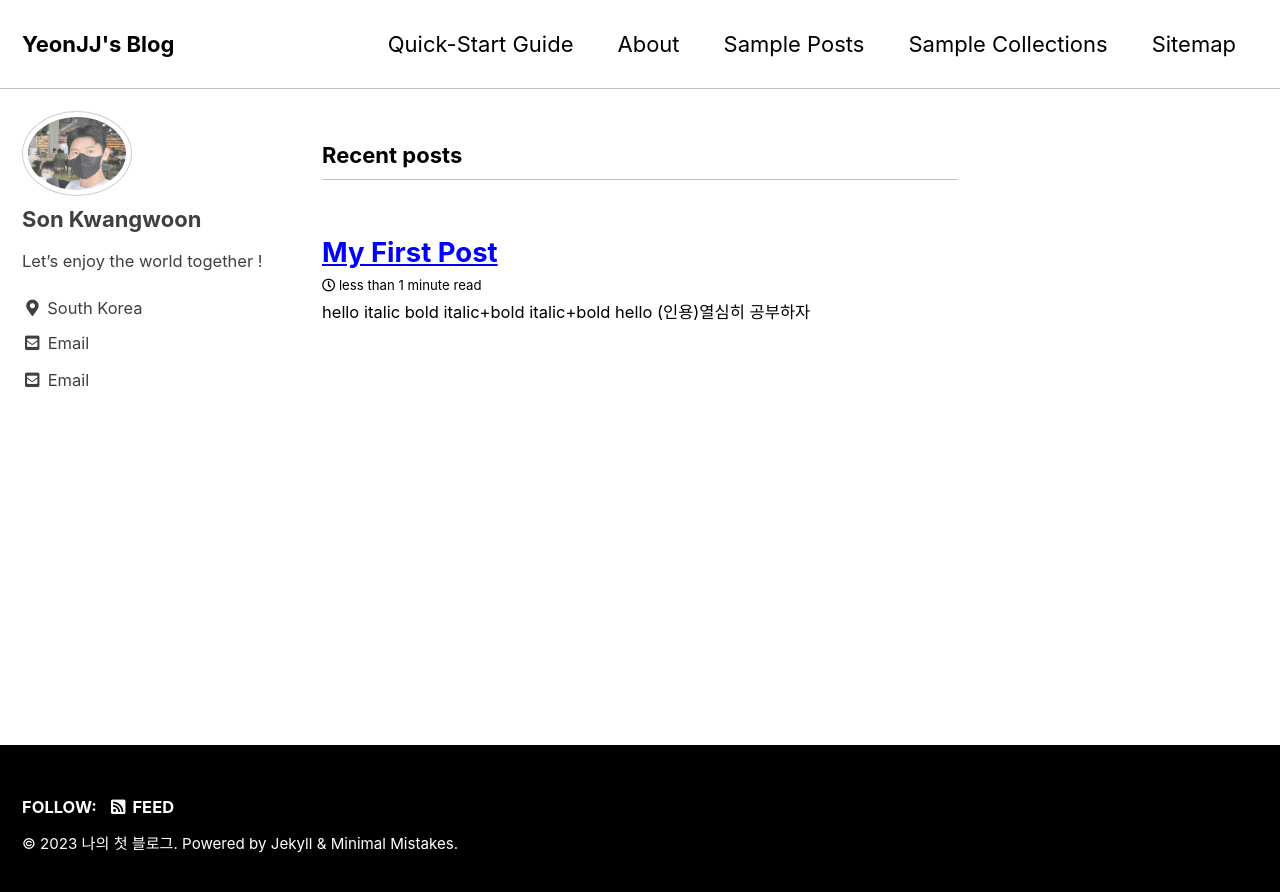
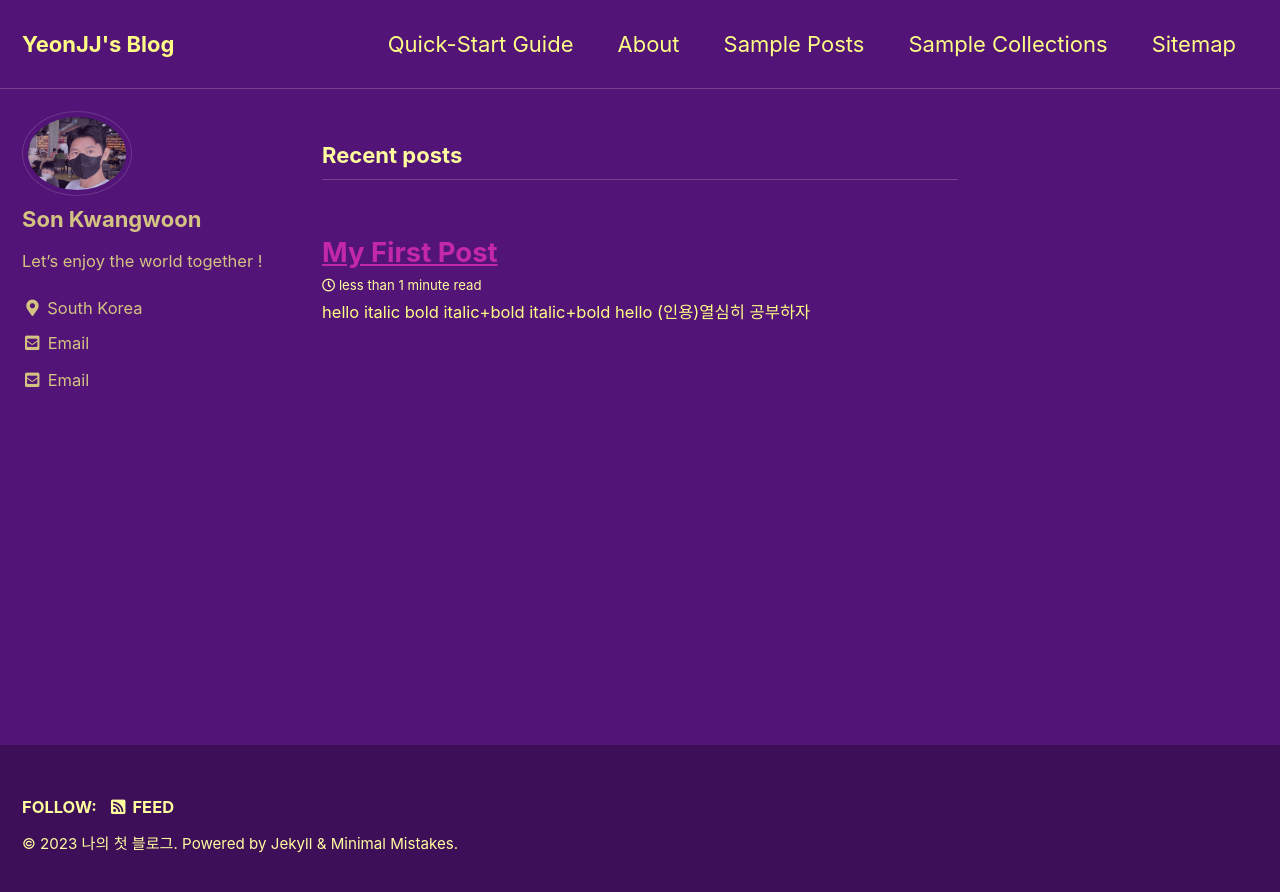
Before and after one commit to imyours241/imyours241.github.io, a Jekyll site: the page built from index.html, in a window 1280 px wide. Shown: the top 892 px of the page. Built offline with Jekyll 4.4.1, drawn with Linux system fonts in a browser that asks for light colours; cached includes are drawn as plain includes; the list of posts is cut into pages by our own code.

Commit message:
Update _config.yml

```diff
--- a/_config.yml
+++ b/_config.yml
@@ -12,7 +12,7 @@
 
 # theme                  : "minimal-mistakes-jekyll"
 # remote_theme           : "mmistakes/minimal-mistakes"
-minimal_mistakes_skin    :  "contrast" #"default" , "air", "aqua", "contrast", "dark", "dirt", "neon", "mint", "plum", "sunrise"
+minimal_mistakes_skin    :  "plum" #"default" , "air", "aqua", "contrast", "dark", "dirt", "neon", "mint", "plum", "sunrise"
 
 # Site Settings
 locale                   : "en-US"
```
